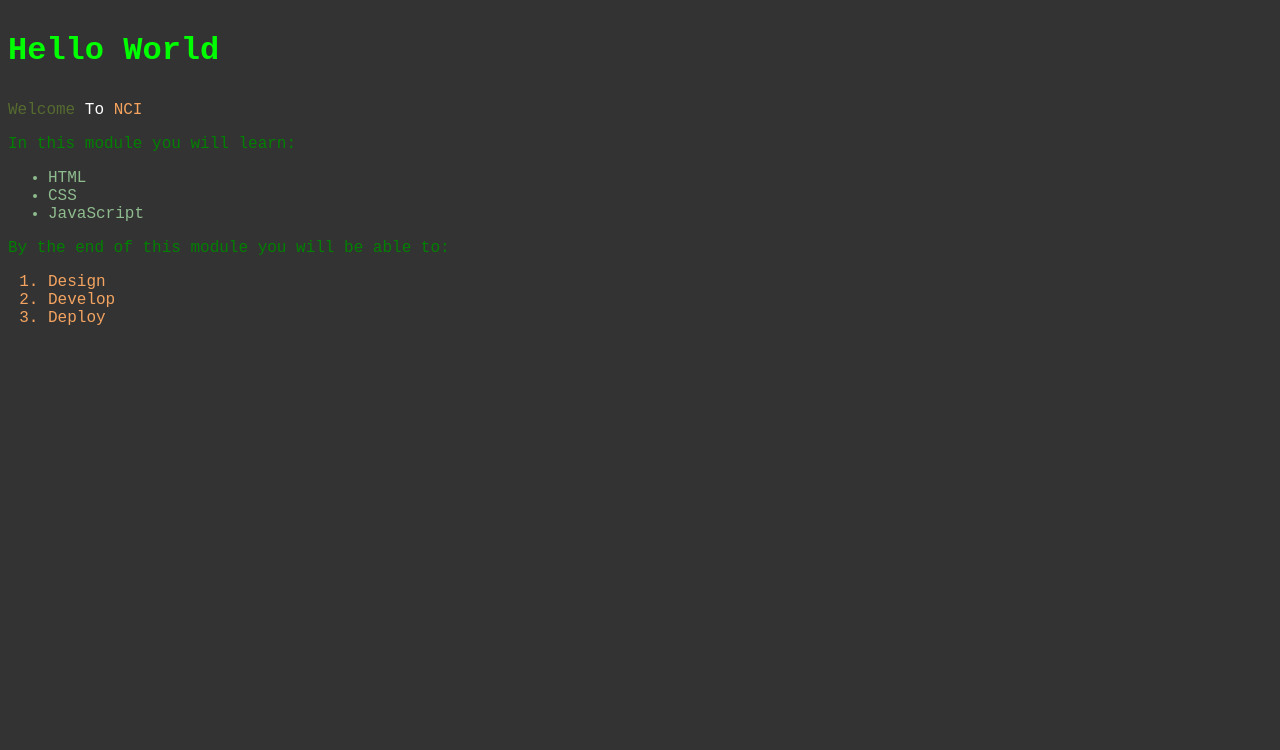
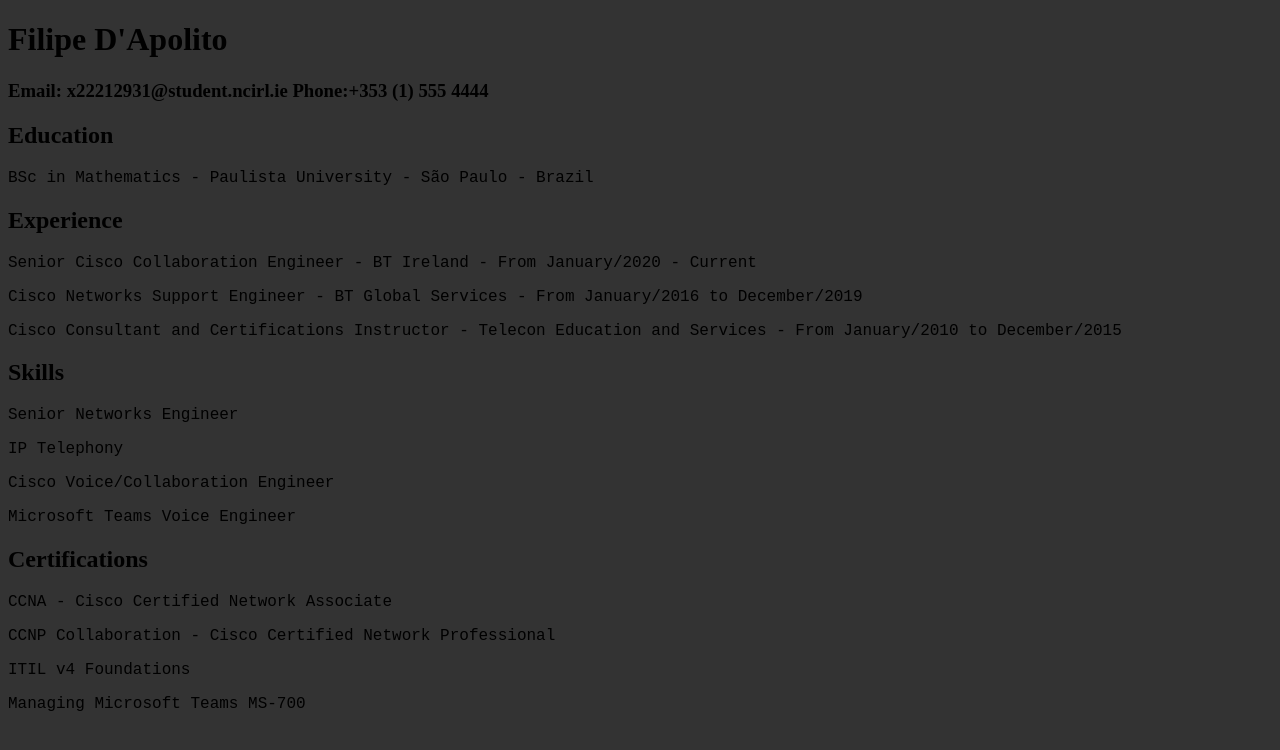
Before and after one commit to x22212931/x22212931.github.io, a plain HTML site: page index.html in a window 1280 px wide. Drawn offline with Linux system fonts and the light colour scheme.

Commit message:
Update index.html

```diff
--- a/index.html
+++ b/index.html
@@ -1,33 +1,39 @@
 <!DOCTYPE html>
 <html>
 	<head>
-		<title>Welcome</title>
+		<title>CV - Filipe D'Apolito</title>
 		<link rel="stylesheet" href="style.css">
 	</head>
 
 		<body>
-			<p class="hello">Hello World</p>
-			<p class="welcome">Welcome <span class="to">To </span> <span class="nci">NCI</p>
+			<h1>Filipe D'Apolito</h1>
+			<h3>Email: x22212931@student.ncirl.ie Phone:+353 (1) 555 4444</h3>
+			<h2>Education</h2>
+			<p>BSc in Mathematics - Paulista University - São Paulo - Brazil </p>
 
-			<p class="tlt1">In this module you will learn:</p>
+				<div class="container-1">
 
-			<ul class="listone">
-				<li>HTML</li>
-				<li>CSS</li>
-				<li>JavaScript</li>
+				<div class="box-1">
+			<h2>Experience</h2>
+			<p>Senior Cisco Collaboration Engineer - BT Ireland - From January/2020 - Current </p>
+			<p>Cisco Networks Support Engineer - BT Global Services - From January/2016 to December/2019 </p>
+			<p>Cisco Consultant and Certifications Instructor - Telecon Education and Services - From January/2010 to December/2015</p>
+				</div>
 
-			</ul>
+				<div class="box-2">
+			<h2>Skills</h2>
+			<p>Senior Networks Engineer</p>
+			<p>IP Telephony</p>
+			<p>Cisco Voice/Collaboration Engineer</p>
+			<p>Microsoft Teams Voice Engineer</p>
+				</div>
 
-			<p class="tlt1">By the end of this module you will be able to:</p>
-
-			<ol class="listtwo">
-				<li>Design</li>
-				<li>Develop</li>
-				<li>Deploy</li>
-
-			</ol>
-
-
-
+				<div class="box-3">
+			<h2>Certifications</h2>
+			<p>CCNA - Cisco Certified Network Associate</p>
+			<p>CCNP Collaboration - Cisco Certified Network Professional</p>
+			<p>ITIL v4 Foundations</p>
+			<p>Managing Microsoft Teams MS-700</p>
+				</div>
 		</body>
 </html>
```
